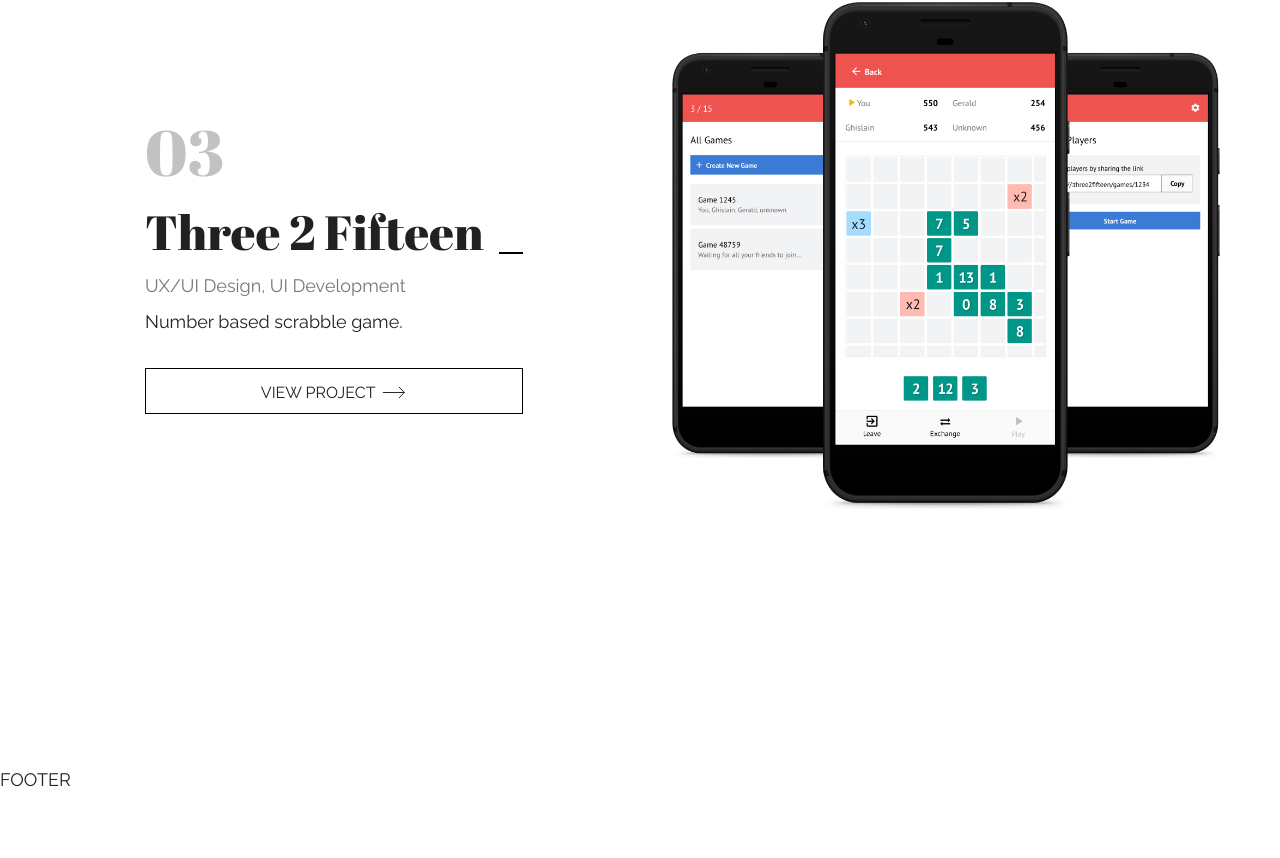
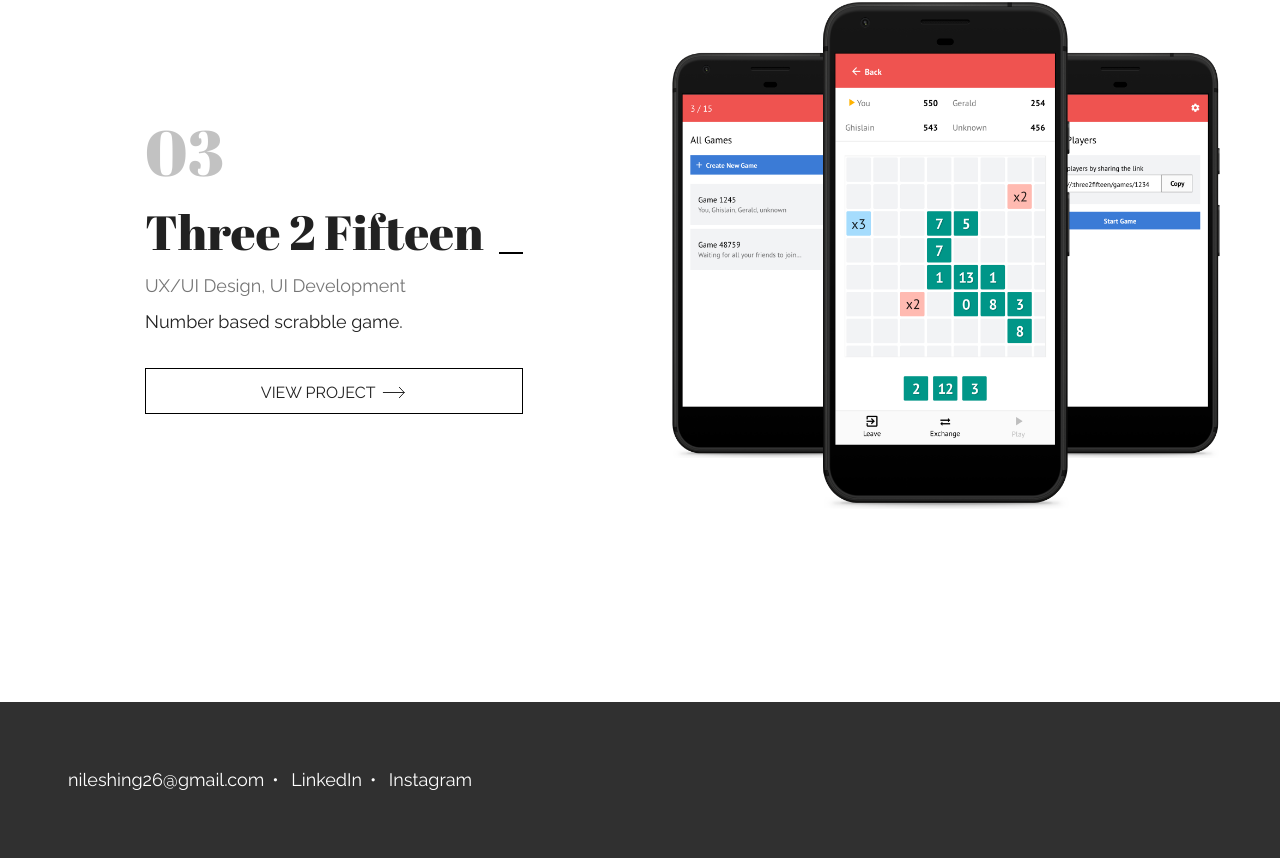
Before and after one commit to xioguru/nileshsingh, a website built with webpack: page index.html in a window 1280 px wide. Shown: the part 2287-3145 px from the top of the page. Built offline with nearby package versions, Linux system fonts and the light colour scheme.

```diff
--- a/index.html
+++ b/index.html
@@ -231,8 +231,18 @@
 
 
 
-			<section class="FOOTER">
-				FOOTER
+			<section class="footer">
+				<div class="container">
+					<div class="row" >
+						<div>
+							<ul>
+								<li><a href="mailto:nileshing26@gmail.com" >nileshing26@gmail.com</a></li>
+								<li><a href="https://www.linkedin.com/in/nilesh4/" >LinkedIn</a></li>
+								<li><a href="https://www.instagram.com/nileshing/" >Instagram</a></li>
+							</ul>
+						</div>
+					</div>
+				</div>
 			</section>
 
 		</main>
--- a/package.json
+++ b/package.json
@@ -14,6 +14,7 @@
     "babel-loader": "^7.1.1",
     "babel-preset-latest": "^6.24.1",
     "css-loader": "^0.28.4",
+    "extract-text-webpack-plugin": "^3.0.2",
     "node-sass": "^4.5.3",
     "sass-loader": "^6.0.6",
     "style-loader": "^0.18.2",
--- a/src/css/config.scss
+++ b/src/css/config.scss
@@ -5,6 +5,7 @@
 $background-color: #ffffff;
 $hero-background-color: #4527A0;
 $gray-background-color: #f2f4f6;
+$background-color-dark-gray: #303030;
 $background-color-2: #282faf;
 $background-color-3: #202692;
 $link-color: #03b9f1;
--- a/src/css/style.scss
+++ b/src/css/style.scss
@@ -120,3 +120,31 @@
 		}
 	}
 }
+
+
+
+.footer{
+	background-color: $background-color-dark-gray;
+	ul{
+		margin: 0px;
+		li{
+			display: inline-block;
+			&:after{
+				margin: 8px;
+				color: $white-text;
+				content: '\2022';
+			}
+			&:last-child{
+				&:after{
+					content: '';
+				}
+			}
+			a{
+				color: $white-text;
+				&:hover{
+					color: $white-text;
+				}
+			}
+		}
+	}
+}
```
Also changed, not shown: kamana.html (+12 -5 lines), lengo.html (+29 -2 lines), three2fifteen.html (+12 -2 lines), src/images/Facebook/Advert Form Filled.png (added), src/images/Facebook/Creative Onboarding Dashboard.png (added), src/images/Facebook/Facebook/Advert Form.png (added), src/images/Twitter/Advert Form Filled.png (added), src/images/lengo-creative-dashboard.png (added), src/images/lengo-creative-facebook-empty.png (added), src/images/lengo-creative-facebook.png (added), 1 other file.
